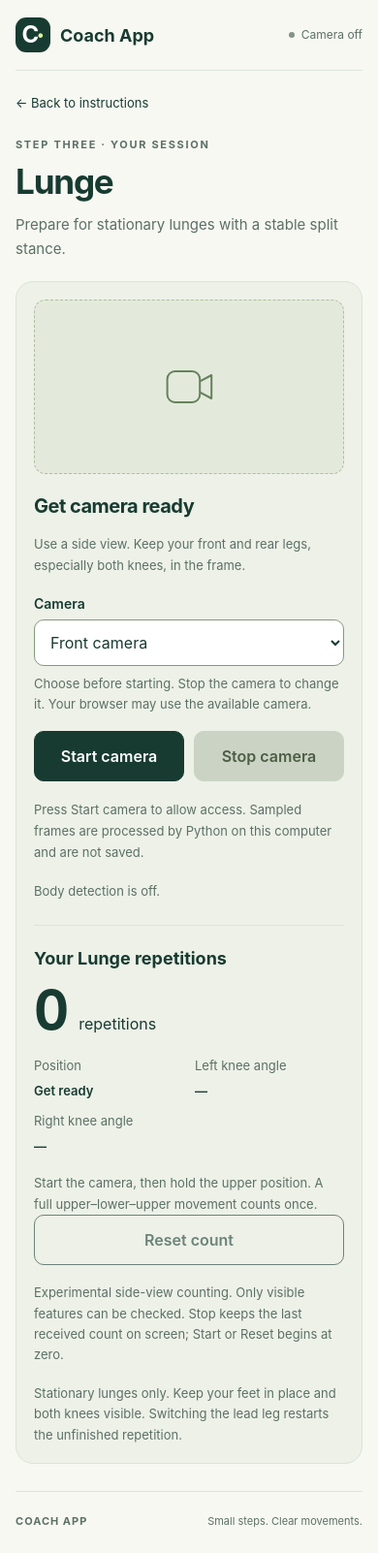
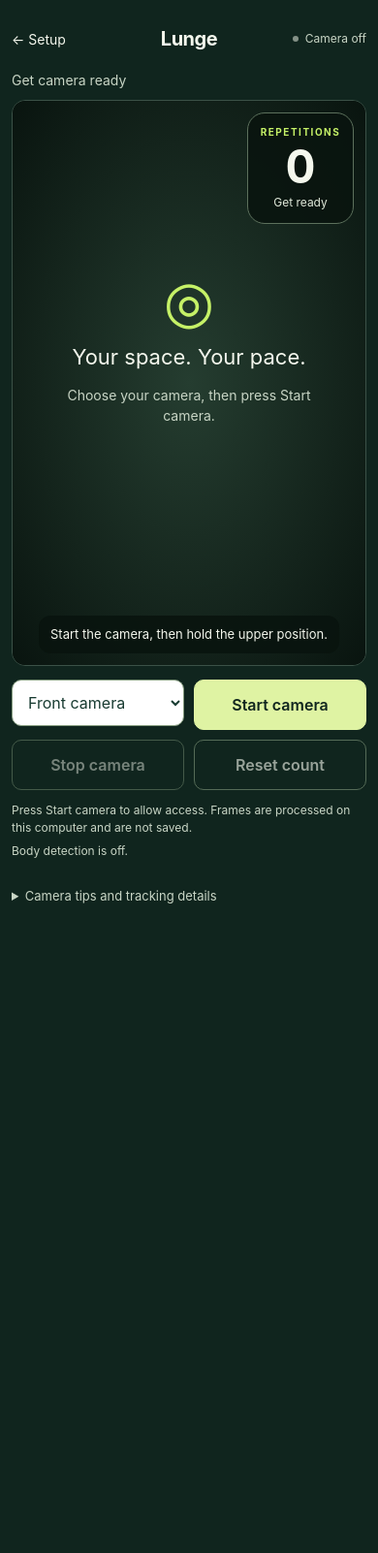
Before and after one commit to mukhammaddiyor01/coach-app, a FastAPI app: page /workout/lunge/camera in a window 390 px wide. Shown: the whole page at 97% size. After the commit the page ends 932 px from the top, so only its background shows below. Run offline with FastAPI, Linux system fonts and the light colour scheme.

Commit message:
feat: show repetition counts inside a large responsive camera view

```diff
--- /dev/null
+++ b/frontend/static/css/camera-page.css
@@ -0,0 +1,303 @@
+/* The live page keeps the video large and all counting inside its frame. */
+.live-workout-page {
+  background: #10251e;
+  color: #f4f7ed;
+}
+
+.camera-room {
+  max-width: 1680px;
+  margin: 0 auto;
+  padding: max(12px, env(safe-area-inset-top, 0px)) max(24px, env(safe-area-inset-right, 0px))
+    max(20px, env(safe-area-inset-bottom, 0px)) max(24px, env(safe-area-inset-left, 0px));
+}
+
+.live-header {
+  display: grid;
+  grid-template-columns: 1fr auto 1fr;
+  align-items: center;
+  gap: 16px;
+  min-height: 56px;
+}
+
+.live-header h1 {
+  font-size: clamp(20px, 3vw, 28px);
+  letter-spacing: -0.5px;
+}
+
+.live-header .camera-status {
+  justify-self: end;
+  max-width: none;
+  color: #c8d5c5;
+}
+
+.live-header .camera-status[data-state="on"] > span:first-child {
+  background: #c5f167;
+}
+
+.live-back {
+  display: inline-flex;
+  align-items: center;
+  justify-self: start;
+  min-height: 44px;
+  text-decoration: none;
+}
+
+.live-back:focus-visible,
+.live-details summary:focus-visible {
+  outline: 3px solid #dff3a3;
+  outline-offset: 4px;
+}
+
+.live-camera-title {
+  margin: 4px 0 10px;
+  color: #c8d5c5;
+  font-size: 14px;
+  font-weight: 400;
+}
+
+.camera-screen {
+  position: relative;
+  height: max(340px, calc(100vh - 260px));
+  height: max(340px, calc(100svh - 260px));
+  max-height: 1000px;
+  border: 1px solid #3b5147;
+  border-radius: 20px;
+  overflow: hidden;
+  background: #09140f;
+}
+
+.live-session .camera-stage,
+.live-placeholder {
+  position: absolute;
+  inset: 0;
+  width: 100%;
+  height: 100%;
+  margin: 0;
+}
+
+.live-session .camera-video {
+  width: 100%;
+  height: 100%;
+  max-height: none;
+  border-radius: 0;
+  background: #09140f;
+  object-fit: contain;
+}
+
+.live-placeholder {
+  align-content: center;
+  justify-items: center;
+  gap: 12px;
+  padding: 28px 20px 100px;
+  border: 0;
+  border-radius: 0;
+  aspect-ratio: auto;
+  background: radial-gradient(ellipse at center, #253d30, #09140f);
+  text-align: center;
+}
+
+.live-placeholder-icon {
+  color: #c5f167;
+  font-size: 60px;
+  line-height: 1;
+}
+
+.live-placeholder p {
+  margin: 0;
+  font-size: clamp(22px, 3vw, 34px);
+}
+
+.live-placeholder > span:last-child {
+  max-width: 260px;
+  color: #c8d5c5;
+  font-size: 14px;
+}
+
+.camera-hud {
+  position: absolute;
+  inset: 0;
+  z-index: 2;
+  pointer-events: none;
+}
+
+.camera-counter {
+  position: absolute;
+  top: 20px;
+  right: 20px;
+  display: grid;
+  gap: 4px;
+  min-width: 136px;
+  max-width: calc(100% - 32px);
+  padding: 16px 20px;
+  border: 1px solid #5c705c;
+  border-radius: 18px;
+  background: rgba(9, 20, 15, 0.9);
+  text-align: center;
+  overflow-wrap: anywhere;
+}
+
+.counter-label {
+  color: #c5f167;
+  font-size: 10px;
+  font-weight: 700;
+  letter-spacing: 1.5px;
+}
+
+.camera-counter #rep-count {
+  font-size: clamp(48px, 7vw, 80px);
+}
+
+.camera-counter #rep-phase {
+  color: #e1e9da;
+  font-size: 12px;
+}
+
+.camera-feedback {
+  position: absolute;
+  bottom: 16px;
+  left: 50%;
+  width: max-content;
+  max-width: calc(100% - 32px);
+  margin: 0;
+  padding: 12px 18px;
+  border-radius: 12px;
+  background: rgba(9, 20, 15, 0.92);
+  color: #f4f7ed;
+  font-size: 15px;
+  text-align: center;
+  overflow-wrap: anywhere;
+  transform: translateX(-50%);
+}
+
+.live-controls {
+  display: grid;
+  grid-template-columns: minmax(150px, 1fr) repeat(3, minmax(120px, 1fr));
+  gap: 10px;
+  margin-top: 14px;
+}
+
+.live-controls .camera-choice {
+  margin: 0;
+}
+
+.live-controls .start-button {
+  border-color: #dff3a3;
+  background: #dff3a3;
+  color: #10251e;
+}
+
+.live-controls .stop-button {
+  border-color: #849b7e;
+  color: #f4f7ed;
+}
+
+.live-controls button:disabled {
+  opacity: 0.45;
+  cursor: not-allowed;
+}
+
+.live-controls button:focus-visible {
+  outline: 3px solid #dff3a3;
+  outline-offset: 4px;
+}
+
+.live-messages {
+  display: flex;
+  flex-wrap: wrap;
+  gap: 6px 24px;
+  margin-top: 12px;
+  color: #c8d5c5;
+  font-size: 12px;
+}
+
+.live-messages p {
+  margin: 0;
+  overflow-wrap: anywhere;
+}
+
+.live-details {
+  margin-top: 16px;
+  color: #c8d5c5;
+  font-size: 13px;
+}
+
+.live-details summary {
+  display: list-item;
+  min-height: 44px;
+  padding-block: 12px;
+  cursor: pointer;
+}
+
+.live-details .workout-metrics dt {
+  color: #c8d5c5;
+}
+
+.visually-hidden {
+  position: absolute;
+  width: 1px;
+  height: 1px;
+  padding: 0;
+  margin: -1px;
+  overflow: hidden;
+  clip-path: inset(50%);
+  white-space: nowrap;
+  border: 0;
+}
+
+@media (max-width: 650px) {
+  .camera-room {
+    padding-inline: max(12px, env(safe-area-inset-left, 0px)) max(12px, env(safe-area-inset-right, 0px));
+  }
+
+  .live-header {
+    gap: 8px;
+  }
+
+  .live-back {
+    font-size: 14px;
+  }
+
+  .camera-screen {
+    height: max(380px, calc(100vh - 260px));
+    height: max(380px, calc(100svh - 260px));
+    border-radius: 14px;
+  }
+
+  .camera-counter {
+    top: 12px;
+    right: 12px;
+    min-width: 110px;
+    padding: 12px;
+  }
+
+  .live-controls {
+    grid-template-columns: repeat(2, minmax(0, 1fr));
+  }
+
+  .live-controls button {
+    min-width: 0;
+    padding-inline: 8px;
+  }
+
+  .camera-feedback {
+    bottom: 12px;
+    padding: 10px 12px;
+    font-size: 13px;
+  }
+}
+
+@media (max-height: 500px) and (orientation: landscape) {
+  .camera-screen {
+    height: max(260px, calc(100svh - 140px));
+  }
+
+  .camera-counter {
+    top: 12px;
+    right: 12px;
+    padding: 10px 14px;
+  }
+
+  .camera-counter #rep-count {
+    font-size: 44px;
+  }
+}
--- a/frontend/templates/camera.html
+++ b/frontend/templates/camera.html
@@ -3,69 +3,70 @@
   <head>
     <meta charset="UTF-8" />
     <meta name="viewport" content="width=device-width, initial-scale=1.0, viewport-fit=cover" />
-    <meta name="description" content="Live camera and repetition counting for your selected exercise." />
-    <title>{{ exercise.title if exercise else 'Exercise not found' }} — Coach App</title>
+    <meta name="description" content="Large live camera view with exercise counting on screen." />
+    <title>{{ exercise.title if exercise else 'Exercise not found' }} camera — Coach App</title>
     <link rel="stylesheet" href="{{ url_for('static', path='css/style.css') }}" />
+    <link rel="stylesheet" href="{{ url_for('static', path='css/camera-page.css') }}" />
     {% if exercise %}
     <script src="{{ url_for('static', path='js/workout.js') }}" defer></script>
     <script src="{{ url_for('static', path='js/pose.js') }}" defer></script>
     <script src="{{ url_for('static', path='js/camera.js') }}" defer></script>
     {% endif %}
   </head>
-  <body>
-    <div class="page">
-      <header class="header">
-        <a class="brand" href="{{ url_for('home') }}" aria-label="Coach App home">
-          <span class="brand-symbol" aria-hidden="true">C<span>•</span></span>
-          Coach App
-        </a>
+  <body class="live-workout-page">
+    <main class="camera-room">
+      <header class="live-header">
+        <a class="live-back" href="{{ url_for('workout', exercise_id=exercise_id) if exercise else url_for('home') }}">← Setup</a>
+        <h1>{{ exercise.title if exercise else 'Exercise not found' }}</h1>
         <span id="camera-status" class="camera-status" data-state="off"><span aria-hidden="true"></span><span id="camera-status-text">Camera off</span></span>
       </header>
 
-      <main>
-        <a class="back-link" href="{{ url_for('workout', exercise_id=exercise_id) if exercise else url_for('home') }}">← Back to instructions</a>
-
-        <section class="workout-intro" aria-labelledby="workout-title">
-          <p class="eyebrow">STEP THREE · YOUR SESSION</p>
-          <h1 id="workout-title">{{ exercise.title if exercise else 'Exercise not found' }}</h1>
-          <p id="workout-description" class="intro-description">{{ exercise.description if exercise else 'Go back to exercises and choose Push Up, Squats, or Lunge.' }}</p>
-        </section>
-
       {% if exercise %}
-        <div id="workout-content">
-          <div class="camera-page-layout">
-            <aside class="camera-panel" aria-labelledby="camera-title">
-              <div id="camera-placeholder" class="camera-placeholder" aria-hidden="true">
-                <svg viewBox="0 0 80 80" fill="none">
-                  <rect x="12" y="20" width="42" height="40" rx="10" />
-                  <path d="M54 33L69 25V55L54 47" />
-                </svg>
+      <section class="live-session" aria-labelledby="camera-title">
+        <h2 id="camera-title" class="live-camera-title">Get camera ready</h2>
+        <div id="camera-screen" class="camera-screen">
+          <div id="camera-placeholder" class="camera-placeholder live-placeholder" aria-hidden="true">
+            <span class="live-placeholder-icon">◎</span>
+            <p>Your space. Your pace.</p>
+            <span>Choose your camera, then press Start camera.</span>
           </div>
           <div id="camera-stage" class="camera-stage" hidden>
             <video id="camera-video" class="camera-video" muted playsinline hidden aria-label="Live camera preview"></video>
             <canvas id="pose-overlay" class="pose-overlay" aria-hidden="true"></canvas>
           </div>
-              <h2 id="camera-title">Get camera ready</h2>
-              <p id="camera-guidance">{{ exercise.camera_guidance }}</p>
+          <section id="workout-results" data-exercise="{{ exercise_id }}" class="camera-hud" aria-labelledby="results-title">
+            <h2 id="results-title" class="visually-hidden">Your {{ exercise.title }} repetitions</h2>
+            <div class="camera-counter">
+              <span class="counter-label">REPETITIONS</span>
+              <span id="rep-count" aria-live="polite" aria-atomic="true">0</span>
+              <span id="rep-phase">Get ready</span>
+            </div>
+            <p id="workout-message" class="camera-feedback" role="status">Start the camera, then hold the upper position.</p>
+          </section>
+        </div>
+
+        <div class="live-controls">
           <div class="camera-choice">
-                <label for="camera-facing">Camera</label>
+            <label for="camera-facing" class="visually-hidden">Camera</label>
             <select id="camera-facing" aria-describedby="camera-choice-note">
               <option value="user">Front camera</option>
               <option value="environment">Rear camera</option>
             </select>
-                <p id="camera-choice-note" class="stage-note">Choose before starting. Stop the camera to change it. Your browser may use the available camera.</p>
           </div>
-              <div class="camera-controls">
           <button id="start-camera" class="start-button" type="button" aria-describedby="camera-message">Start camera</button>
           <button id="stop-camera" class="stop-button" type="button" disabled>Stop camera</button>
+          <button id="reset-count" class="stop-button" type="button" disabled>Reset count</button>
         </div>
-              <p id="camera-message" class="stage-note" role="status">Press Start camera to allow access. Sampled frames are processed by Python on this computer and are not saved.</p>
-              <p id="pose-message" class="stage-note" role="status">Body detection is off.</p>
-              <section id="workout-results" data-exercise="{{ exercise_id }}" class="workout-results" aria-labelledby="results-title">
-                <h3 id="results-title">Your {{ exercise.title }} repetitions</h3>
-                <p class="rep-total"><span id="rep-count" aria-live="polite" aria-atomic="true">0</span> <span>repetitions</span></p>
+        <div class="live-messages">
+          <p id="camera-message" role="status">Press Start camera to allow access. Frames are processed on this computer and are not saved.</p>
+          <p id="pose-message" role="status">Body detection is off.</p>
+        </div>
+
+        <details class="live-details">
+          <summary>Camera tips and tracking details</summary>
+          <p id="camera-guidance">{{ exercise.camera_guidance }}</p>
+          <p id="camera-choice-note">Stop the camera before changing it. Your browser may use the available camera.</p>
           <dl class="workout-metrics">
-                  <div><dt>Position</dt><dd id="rep-phase">Get ready</dd></div>
             {% if exercise_id == 'pushup' %}
             <div><dt>Elbow angle</dt><dd id="elbow-angle">—</dd></div>
             <div><dt>Body angle</dt><dd id="body-angle">—</dd></div>
@@ -76,22 +77,16 @@
             <div><dt>Right knee angle</dt><dd id="right-knee-angle">—</dd></div>
             {% endif %}
           </dl>
-                <p id="workout-message" class="stage-note" role="status">Start the camera, then hold the upper position. A full upper–lower–upper movement counts once.</p>
-                <button id="reset-count" class="stop-button" type="button" disabled>Reset count</button>
-                <p class="stage-note">Experimental side-view counting. Only visible features can be checked. Stop keeps the last received count on screen; Start or Reset begins at zero.</p>
+          <p>Stop keeps the last received count on screen. Start or Reset begins at zero. Counting is experimental and only checks visible features.</p>
           {% if exercise_id == 'lunge' %}
-                <p class="stage-note">Stationary lunges only. Keep your feet in place and both knees visible. Switching the lead leg restarts the unfinished repetition.</p>
+          <p>Stationary lunges only. Keep your feet in place and both knees visible.</p>
           {% endif %}
+        </details>
+        <noscript><p>Enable JavaScript to use the camera. <a href="{{ url_for('workout', exercise_id=exercise_id) }}">Read the exercise instructions.</a></p></noscript>
       </section>
-              <noscript><p>Enable JavaScript to use the camera. You can still read the exercise instructions.</p></noscript>
-            </aside>
-
-          </div>
-        </div>
+      {% else %}
+      <p>Go back to exercises and choose Push Up, Squats, or Lunge.</p>
       {% endif %}
     </main>
-
-      <footer><span>COACH APP</span><span>Small steps. Clear movements.</span></footer>
-    </div>
   </body>
 </html>
```
Also changed, not shown: tests/test_camera_page.py (added, +73 -0 lines). Lines whose indentation alone changed are shown as unchanged.
